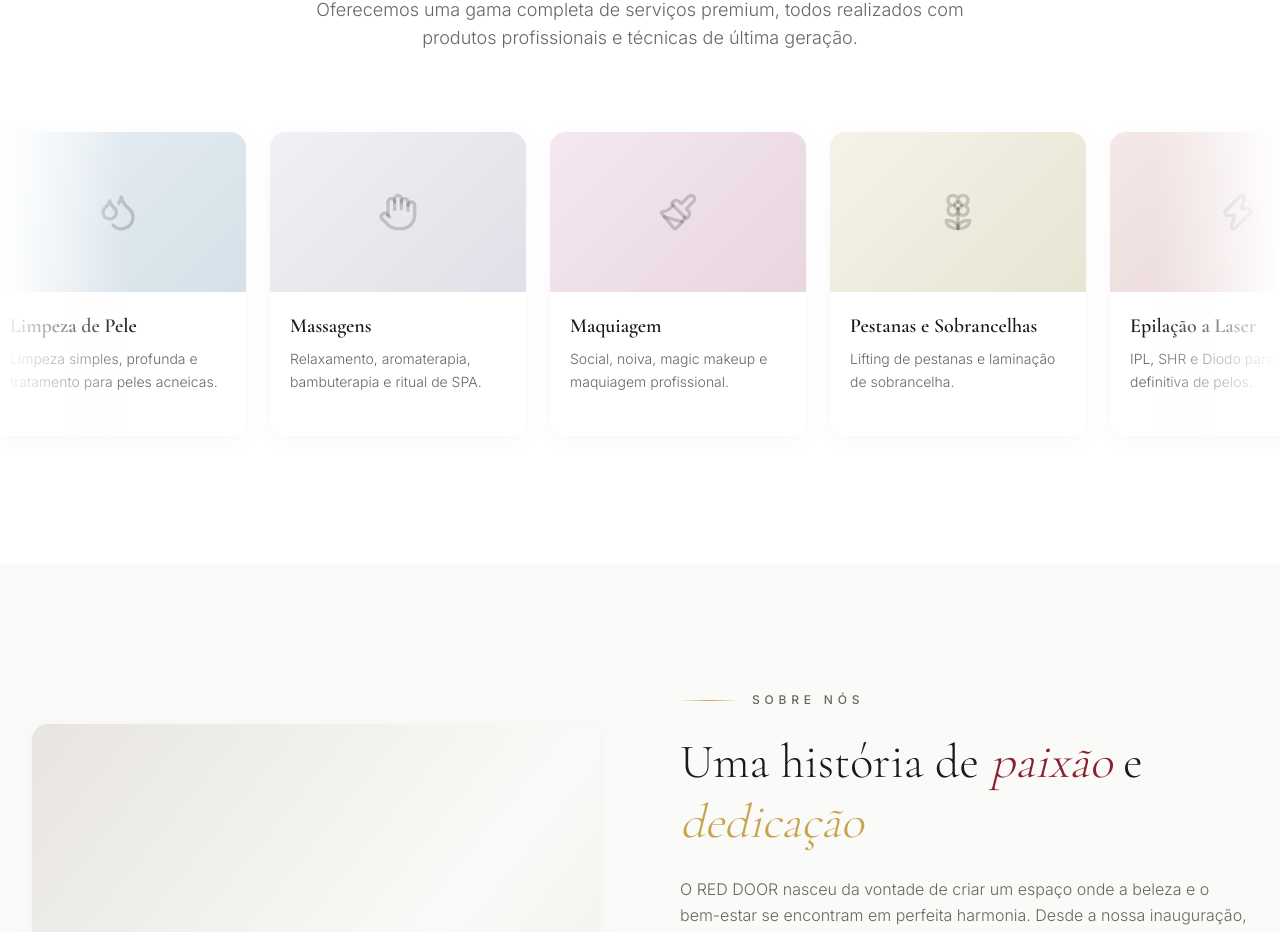
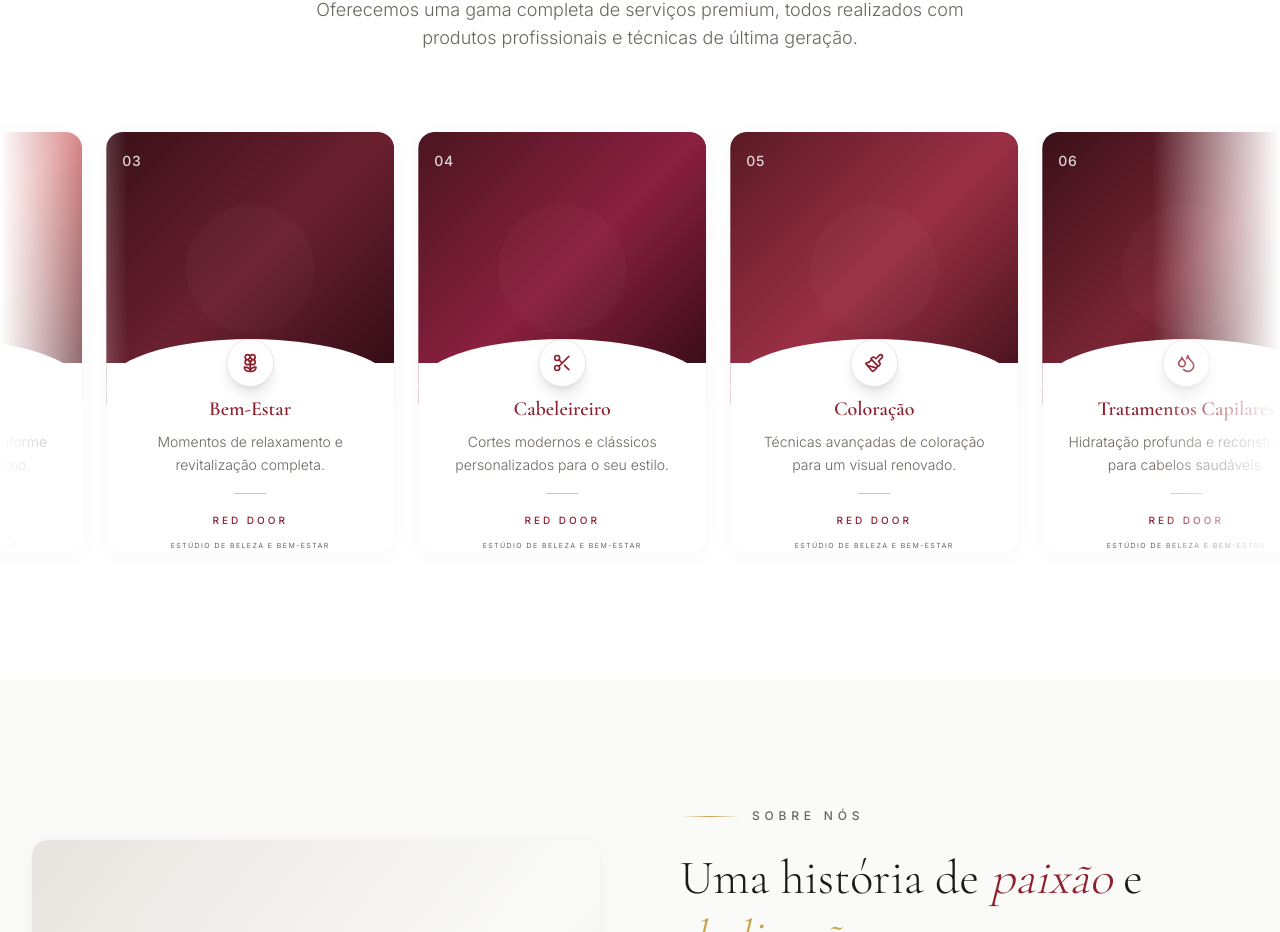
Before and after one commit to arthurneves4220-blip/red-door-studio, a Next.js app: page / in a window 1280 px wide. Shown: the part 1056-1988 px from the top of the page. Built offline with nearby package versions, Linux system fonts and the light colour scheme.

Commit message:
feat: redesign services carousel with image cards and curved design

```diff
--- a/src/components/Services.tsx
+++ b/src/components/Services.tsx
@@ -10,127 +10,69 @@ import {
   Heart,
   Sun,
   Flower2,
-  Hand,
-  Zap,
-  Syringe,
-  Activity,
-  Stethoscope,
-  Dumbbell,
-  Leaf,
-  Droplet,
-  Gem,
-  NailPolish,
 } from "lucide-react";
 import ScrollReveal from "./ScrollReveal";
 
 const services = [
   {
-    icon: Scissors,
-    title: "Cabeleireiro",
-    description: "Cortes, coloração, tratamentos capilares e penteados profissionais.",
-    image: "linear-gradient(135deg, #f5f0e8 0%, #e8e0d5 100%)",
-  },
-  {
     icon: Sparkles,
-    title: "Manicure",
-    description: "Aplicação de unhas gel, manutenção, extensão, verniz e nail art.",
-    image: "linear-gradient(135deg, #f5e8f0 0%, #e8d5e0 100%)",
-  },
-  {
-    icon: Heart,
-    title: "Pedicure",
-    description: "Tratamento completo com SPA Red Door, parafina e massagem.",
-    image: "linear-gradient(135deg, #f0f5e8 0%, #e0e8d5 100%)",
-  },
-  {
-    icon: Droplets,
-    title: "Limpeza de Pele",
-    description: "Limpeza simples, profunda e tratamento para peles acneicas.",
-    image: "linear-gradient(135deg, #e8f0f5 0%, #d5e0e8 100%)",
-  },
-  {
-    icon: Hand,
-    title: "Massagens",
-    description: "Relaxamento, aromaterapia, bambuterapia e ritual de SPA.",
-    image: "linear-gradient(135deg, #f0f0f5 0%, #e0e0e8 100%)",
-  },
-  {
-    icon: Paintbrush,
-    title: "Maquiagem",
-    description: "Social, noiva, magic makeup e maquiagem profissional.",
-    image: "linear-gradient(135deg, #f5e8f0 0%, #e8d5e0 100%)",
-  },
-  {
-    icon: Flower2,
-    title: "Pestanas e Sobrancelhas",
-    description: "Lifting de pestanas e laminação de sobrancelha.",
-    image: "linear-gradient(135deg, #f5f2e8 0%, #e8e5d5 100%)",
-  },
-  {
-    icon: Zap,
-    title: "Epilação a Laser",
-    description: "IPL, SHR e Diodo para remoção definitiva de pelos.",
-    image: "linear-gradient(135deg, #f5e8e8 0%, #e8d5d5 100%)",
+    title: "Unhas",
+    description: "Manicure, pedicure e nail art com acabamento impecável.",
+    gradient: "linear-gradient(135deg, #4a1520 0%, #8b2040 50%, #2d0a12 100%)",
   },
   {
     icon: Sun,
     title: "Solário",
     description: "Bronzeamento seguro e uniforme com equipamento moderno.",
-    image: "linear-gradient(135deg, #f5f2e8 0%, #e8e5d5 100%)",
+    gradient: "linear-gradient(135deg, #5a1a25 0%, #c44040 50%, #3d0f18 100%)",
   },
   {
-    icon: Activity,
-    title: "BTL Exilis",
-    description: "Radiofrequência + ultrassom para rejuvenescimento e modelagem.",
-    image: "linear-gradient(135deg, #e8f0f5 0%, #d5e0e8 100%)",
+    icon: Flower2,
+    title: "Bem-Estar",
+    description: "Momentos de relaxamento e revitalização completa.",
+    gradient: "linear-gradient(135deg, #3a1018 0%, #6b2030 50%, #2a0a12 100%)",
   },
   {
-    icon: Stethoscope,
-    title: "Tecarterapia",
-    description: "Terapia por radiofrequência para dor e recuperação muscular.",
-    image: "linear-gradient(135deg, #f0f5e8 0%, #e0e8d5 100%)",
+    icon: Scissors,
+    title: "Cabeleireiro",
+    description: "Cortes modernos e clássicos personalizados para o seu estilo.",
+    gradient: "linear-gradient(135deg, #4a1520 0%, #8b2040 50%, #2d0a12 100%)",
   },
   {
-    icon: Gem,
-    title: "Tattoo e Piercing",
-    description: "Arte corporal e piercing profissional com equipamento estéril.",
-    image: "linear-gradient(135deg, #f5f0f0 0%, #e8e0e0 100%)",
+    icon: Paintbrush,
+    title: "Coloração",
+    description: "Técnicas avançadas de coloração para um visual renovado.",
+    gradient: "linear-gradient(135deg, #5a1a25 0%, #9b3045 50%, #3d0f18 100%)",
   },
   {
-    icon: Leaf,
-    title: "Epilação a Cera",
-    description: "Remoção de pelos com cera quente e morna profissional.",
-    image: "linear-gradient(135deg, #f0f5e8 0%, #e0e8d5 100%)",
-  },
-  {
-    icon: Dumbbell,
-    title: "Osteopatia e Acupuntura",
-    description: "Tratamentos holísticos para equilíbrio do corpo.",
-    image: "linear-gradient(135deg, #e8f0f5 0%, #d5e0e8 100%)",
+    icon: Droplets,
+    title: "Tratamentos Capilares",
+    description: "Hidratação profunda e reconstrução para cabelos saudáveis.",
+    gradient: "linear-gradient(135deg, #3a1018 0%, #7b2535 50%, #2a0a12 100%)",
   },
   {
     icon: Wind,
-    title: "Nutrição",
-    description: "Aconselhamento nutricional personalizado para saúde e bem-estar.",
-    image: "linear-gradient(135deg, #f5f2e8 0%, #e8e5d5 100%)",
+    title: "Escovas",
+    description: "Escovas perfeitas com acabamento profissional.",
+    gradient: "linear-gradient(135deg, #4a1520 0%, #8b2040 50%, #2d0a12 100%)",
   },
   {
-    icon: Droplet,
-    title: "Pressoterapia",
-    description: "Drenagem linfática e circulatória com equipamento profissional.",
-    image: "linear-gradient(135deg, #e8f0f5 0%, #d5e0e8 100%)",
+    icon: Heart,
+    title: "Penteados",
+    description: "Penteados para ocasiões especiais e no dia a dia.",
+    gradient: "linear-gradient(135deg, #5a1a25 0%, #a0354a 50%, #3d0f18 100%)",
   },
   {
-    icon: Syringe,
-    title: "Hydra Lips",
-    description: "Hidratação e preenchimento labial com ácido hialurônico.",
-    image: "linear-gradient(135deg, #f5e8f0 0%, #e8d5e0 100%)",
+    icon: Paintbrush,
+    title: "Maquiagem",
+    description: "Maquiagem profissional para realçar a sua beleza natural.",
+    gradient: "linear-gradient(135deg, #3a1018 0%, #6b2030 50%, #2a0a12 100%)",
   },
   {
-    icon: Sparkles,
-    title: "Nutricosmética",
-    description: "Suplementação nutricional para beleza de dentro para fora.",
-    image: "linear-gradient(135deg, #f0f0f5 0%, #e0e0e8 100%)",
+    icon: Heart,
+    title: "Estética",
+    description: "Tratamentos faciais e corporais de última geração.",
+    gradient: "linear-gradient(135deg, #4a1520 0%, #8b2040 50%, #2d0a12 100%)",
   },
 ];
 
@@ -167,12 +109,12 @@ export default function Services() {
         {/* Carousel Track */}
         <div className="carousel-track flex gap-6 px-6">
           {/* First set of services */}
-          {services.map((service) => (
-            <ServiceCard key={`first-${service.title}`} service={service} />
+          {services.map((service, index) => (
+            <ServiceCard key={`first-${service.title}`} service={service} index={index + 1} />
           ))}
           {/* Duplicate set for seamless loop */}
-          {services.map((service) => (
-            <ServiceCard key={`second-${service.title}`} service={service} />
+          {services.map((service, index) => (
+            <ServiceCard key={`second-${service.title}`} service={service} index={index + 1} />
           ))}
         </div>
       </div>
@@ -200,38 +142,70 @@ export default function Services() {
   );
 }
 
-function ServiceCard({ service }: { service: (typeof services)[0] }) {
+function ServiceCard({ service, index }: { service: (typeof services)[0]; index: number }) {
+  const number = String(index).padStart(2, '0');
+
   return (
     <motion.div
       whileHover={{ y: -8 }}
       transition={{ duration: 0.3, ease: "easeOut" }}
-      className="group relative bg-white rounded-2xl overflow-hidden shadow-luxury hover:shadow-luxury-hover transition-all duration-500 cursor-pointer flex-shrink-0 w-64"
+      className="group relative bg-white rounded-2xl overflow-hidden shadow-luxury hover:shadow-luxury-hover transition-all duration-500 cursor-pointer flex-shrink-0 w-72 h-[420px]"
     >
-      {/* Image Placeholder */}
+      {/* Image Section */}
       <div
-        className="h-40 flex items-center justify-center relative overflow-hidden"
-        style={{ background: service.image }}
+        className="absolute inset-0 h-[65%] rounded-t-2xl overflow-hidden"
+        style={{ background: service.gradient }}
       >
-        <service.icon
-          size={40}
-          className="text-elegant-black/20 group-hover:text-wine-red transition-colors duration-500"
+        {/* Number */}
+        <div className="absolute top-4 left-4 z-10">
+          <span className="text-white/80 text-sm font-medium tracking-wider">{number}</span>
+        </div>
+
+        {/* Placeholder Image Effect */}
+        <div className="absolute inset-0 flex items-center justify-center opacity-20">
+          <div className="w-32 h-32 rounded-full bg-white/10" />
+        </div>
+      </div>
+
+      {/* Curved White Section */}
+      <div className="absolute bottom-0 left-0 right-0 h-[45%] bg-white rounded-b-2xl">
+        {/* Curved Top */}
+        <div
+          className="absolute -top-6 left-0 right-0 h-12 bg-white"
+          style={{
+            borderRadius: "50% 50% 0 0 / 100% 100% 0 0",
+          }}
         />
-        {/* Hover Overlay */}
-        <div className="absolute inset-0 bg-wine-red/0 group-hover:bg-wine-red/5 transition-colors duration-500" />
+
+        {/* Icon Circle */}
+        <div className="absolute -top-6 left-1/2 -translate-x-1/2 w-12 h-12 bg-white rounded-full shadow-lg flex items-center justify-center border border-light-gray">
+          <service.icon size={20} className="text-wine-red" />
         </div>
 
         {/* Content */}
-      <div className="p-5">
-        <h3 className="font-display text-xl font-semibold text-elegant-black mb-2 group-hover:text-wine-red transition-colors duration-300">
+        <div className="pt-8 px-5 text-center">
+          <h3 className="font-display text-xl font-semibold text-wine-red mb-2">
             {service.title}
           </h3>
-        <p className="text-sm text-warm-gray font-light leading-relaxed">
+          <p className="text-sm text-warm-gray font-light leading-relaxed mb-4">
             {service.description}
           </p>
+
+          {/* Divider */}
+          <div className="w-8 h-px bg-wine-red/30 mx-auto mb-3" />
+
+          {/* Brand */}
+          <div className="text-center">
+            <span className="text-[10px] tracking-[0.3em] uppercase text-wine-red font-medium">
+              RED DOOR
+            </span>
+            <br />
+            <span className="text-[7px] tracking-[0.2em] uppercase text-warm-gray">
+              ESTÚDIO DE BELEZA E BEM-ESTAR
+            </span>
           </div>
-
-      {/* Bottom Gold Line */}
-      <div className="absolute bottom-0 left-0 right-0 h-0.5 bg-gold scale-x-0 group-hover:scale-x-100 transition-transform duration-500" />
+        </div>
+      </div>
     </motion.div>
   );
 }
```
Lines whose indentation alone changed are shown as unchanged.
